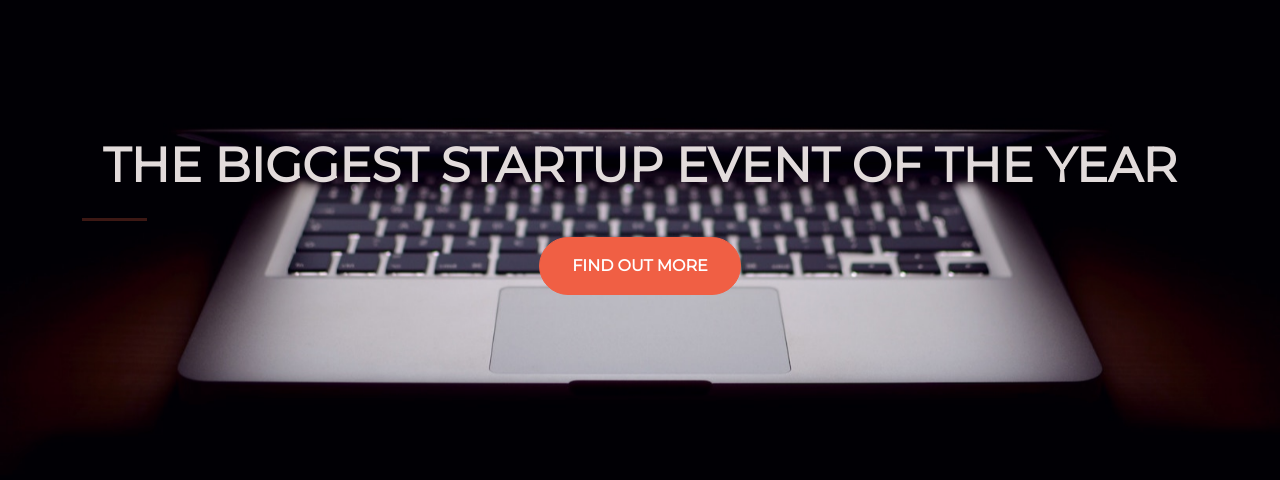
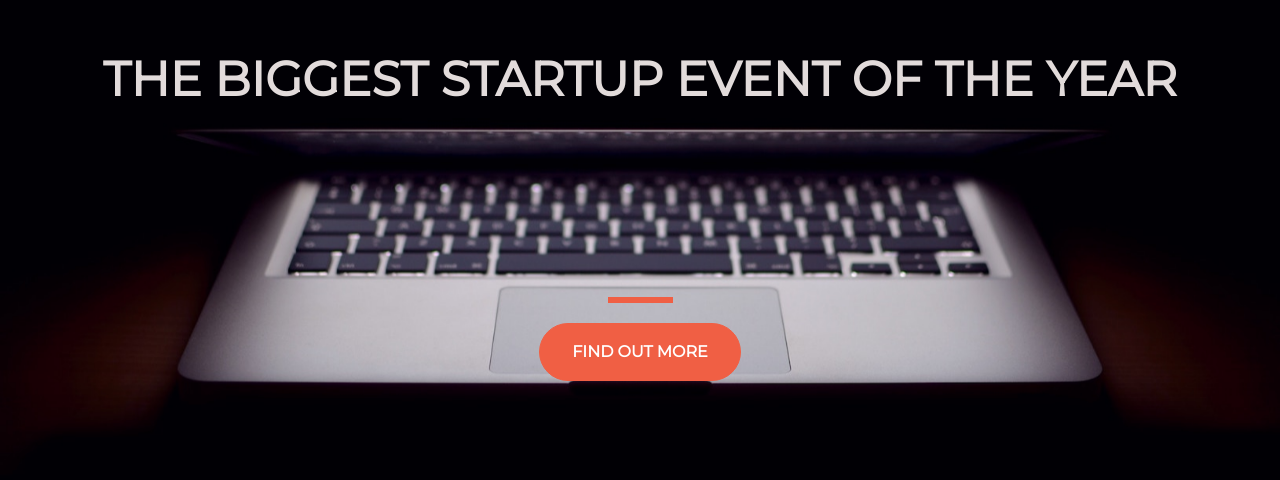
Before and after one commit to Germain712/ZM-Bootstrap-Startup-Website, a plain HTML site: page index.html in a window 1280 px wide. Shown: the part 184-664 px from the top of the page. Drawn offline with nearby package versions, Linux system fonts and the light colour scheme.

Commit message:
fixed hr

```diff
--- a/index.html
+++ b/index.html
@@ -28,6 +28,7 @@
             <strong>The biggest startup event of the year</strong>
           </h1>
         </header>
+        <div class="buffer col-12"></div>
         <section class="text-center col-12">
           <hr />
           <button class="btn btn-primary btn-xl">Find out more</button>
--- a/style.css
+++ b/style.css
@@ -13,12 +13,19 @@ html {
 h1 {
   font-size: 3rem;
   color: #e2dbdb;
+  justify-content: center;
 }
 
 hr {
-  border-color: #f05f44;
-  border-width: 3px;
+  margin: 20px auto;
+  color: #f05f44;
+  border: 3px solid #f05f44;
   max-width: 65px;
+  opacity: 1;
+}
+
+.buffer {
+  height: 10rem;
 }
 
 .btn {
```
